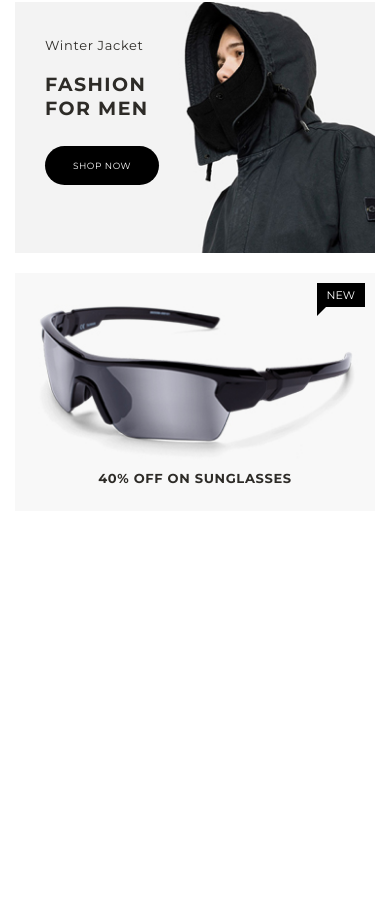
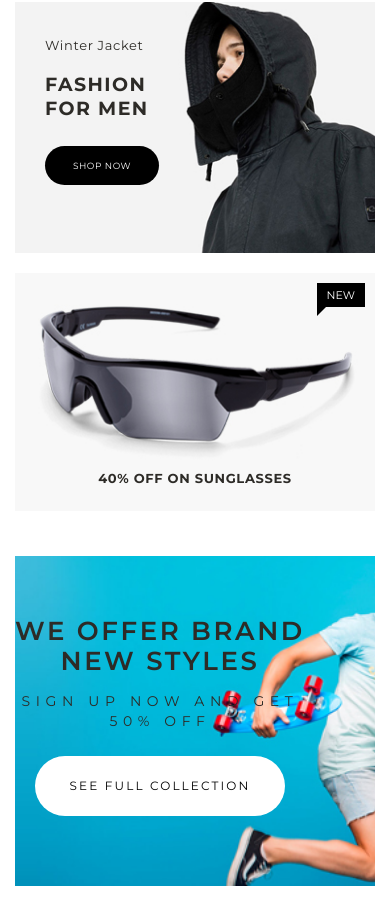
Before and after one commit to koshmar1319/fashion-shop, a plain HTML site: page app/index.html in a window 390 px wide. Shown: the part 1900-2811 px from the top of the page. Before the commit the page ends 2456 px from the top, so only its background shows below. Drawn offline with nearby package versions, Linux system fonts and the light colour scheme.

Commit message:
added block banner

```diff
--- a/app/index.html
+++ b/app/index.html
@@ -207,6 +207,13 @@
           </div>
         </div>
       </div>
+      <div class="banner">
+        <div class="banner__information">
+          <p class="banner__title">WE OFFER BRAND NEW STYLES</p>
+          <p>SIGN UP NOW AND GET 50% OFF</p>
+          <a href="#">SEE FULL COLLECTION</a>
+        </div>
+      </div>
     </div>
   </div>
 
--- /dev/null
+++ b/app/scss/blocks/_banner.scss
@@ -0,0 +1,54 @@
+.banner{
+  background: url('../img/banner1.jpg') left center no-repeat #00b7d9;
+  background-size: cover;
+  margin: 25px 0;
+  padding: 45px 0;
+  display: flex;
+  justify-content: flex-end;
+  .banner__information{
+    flex-basis: 630px;
+    margin-right: 70px;
+    text-align: center;
+  }
+  .banner__title{
+    font-size: 26px;
+    line-height: 30px;
+    font-weight: 600;
+    letter-spacing: 2.6px;
+    text-transform: uppercase;
+  }
+  p{
+    color: $offers-color;
+    margin: 15px 0;
+    font-size: 14px;
+    line-height: 20px;
+    letter-spacing: 5.6px;
+  }
+  a{
+    $values: (bg: $white, fs: 12px, lh: 20px, ls: 2.16px, w: 250px, br: 60px, clr: $black);
+    @include btn($values...) {
+      padding: 20px 0;
+      margin: 35px auto 0px;
+    };
+  }
+}
+
+@media (max-width: 1100px){
+  .banner{
+    background-position: -150px 0;
+    .banner__information{
+      margin-right: 0;
+    }
+  }
+}
+
+@media (max-width: 880px){
+  .banner{
+    background-position: #00b7d9;
+    .banner__information{
+      flex-basis: 100%;
+      padding: 0 10px;
+      box-sizing: border-box;
+    }
+  }
+}
--- a/app/scss/style.scss
+++ b/app/scss/style.scss
@@ -13,3 +13,4 @@
 @import "blocks/content";
 @import "blocks/categories";
 @import "blocks/offers";
+@import "blocks/banner";
```
Also changed, not shown: app/css/style.min.css.
